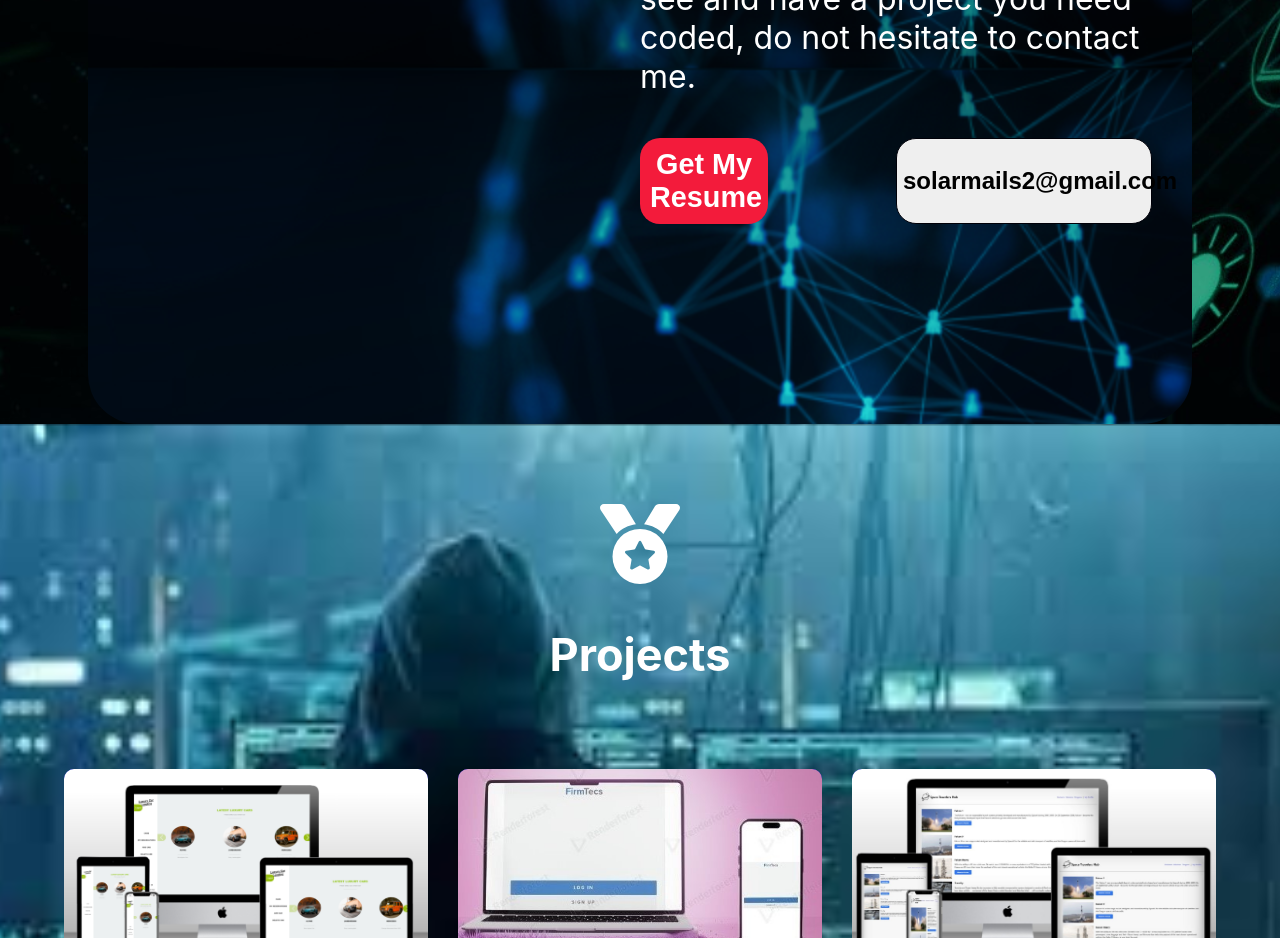
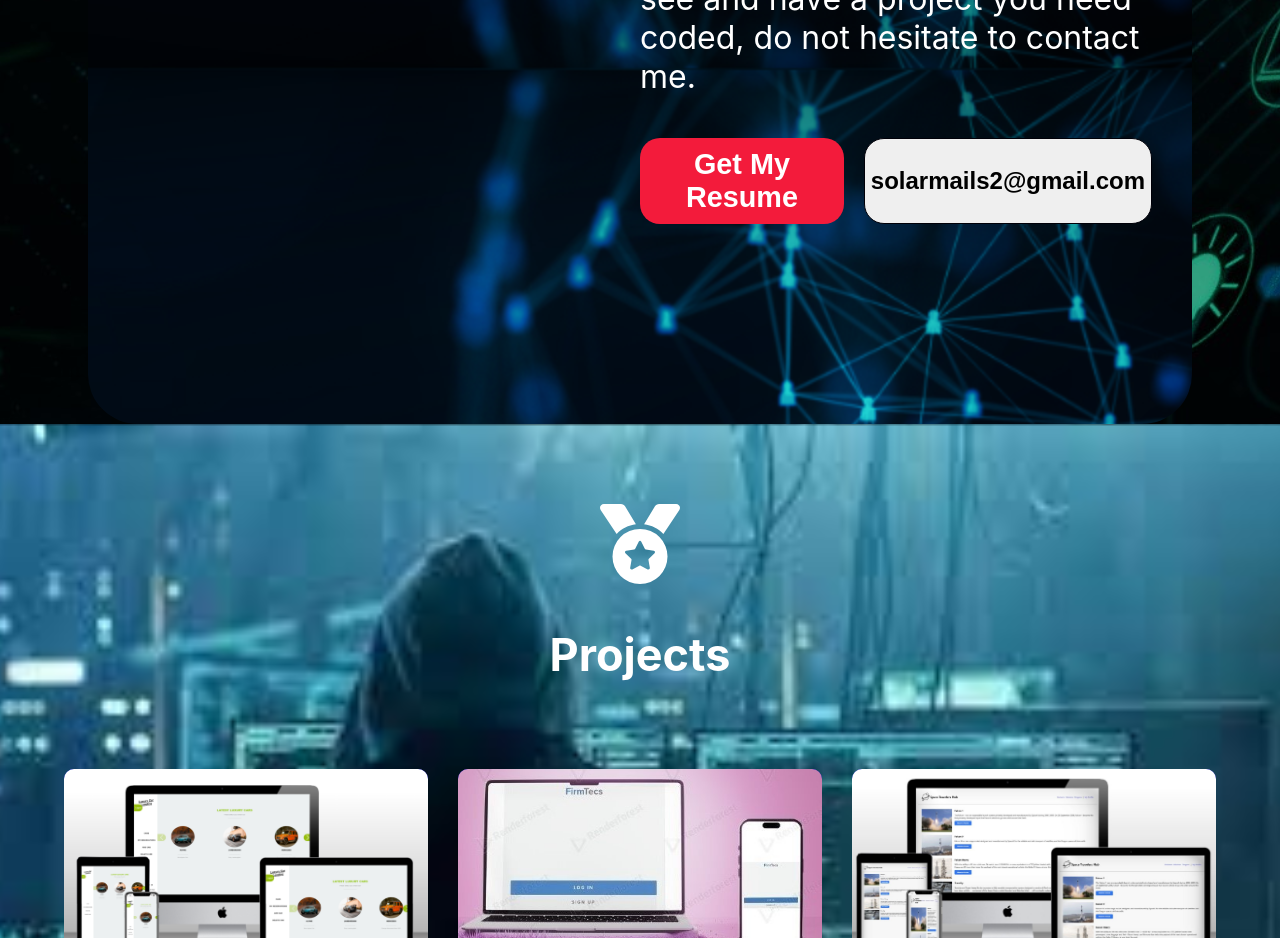
Before and after one commit to blase147/my_portfolio, a React (Create React App) app: page / in a window 1280 px wide. Shown: the part 880-1818 px from the top of the page. Built offline with nearby package versions, Linux system fonts and the light colour scheme.

Commit message:
Update design

```diff
--- a/src/components/Homepage/homePage.scss
+++ b/src/components/Homepage/homePage.scss
@@ -120,7 +120,6 @@
       background-attachment: fixed;
       padding-bottom: 200px;
 
-
       .profPic {
         display: flex;
         flex-direction: row;
@@ -172,21 +171,20 @@
         }
 
         .res-mail {
-          // box-sizing: border-box;
           display: flex;
-          // flex-direction: row;
-          width: 100%;
+          flex-direction: row;
+          // margin-left:0;
           // margin: auto;
-          // gap: 10px;
-          // padding: 0;
-          // background-color: #11e253;
+          gap: 20px;
+          // width: 100%;
+          // background-color: #0fd92a;
 
           .my-resume {
             background-color: #f31b3b;
             border-radius: 20px;
             color: white;
-            width: 50%;
-            // margin: auto;
+            width: 100%;
+            margin: auto;
             padding: 10px;
             font-size: 1.8em;
             font-weight: 900;
@@ -197,14 +195,9 @@
             // display: flex;
             border-radius: 20px;
             border: solid 1px #000008;
-            // font-size: 0.78em;
-            // padding: 8px;
-            width: 50%;
-            // margin: auto;
             margin-left: 0;
 
             a {
-              // margin: auto;
               color: #000;
               text-decoration: none;
               font-size: 1.8em;
--- a/src/components/about-me/aboutMe.scss
+++ b/src/components/about-me/aboutMe.scss
@@ -370,7 +370,7 @@
                 display: flex;
                 flex-direction: row;
                 justify-content: center;
-                color: #ffffff;
+                color: #fff;
               }
             }
           }
```
